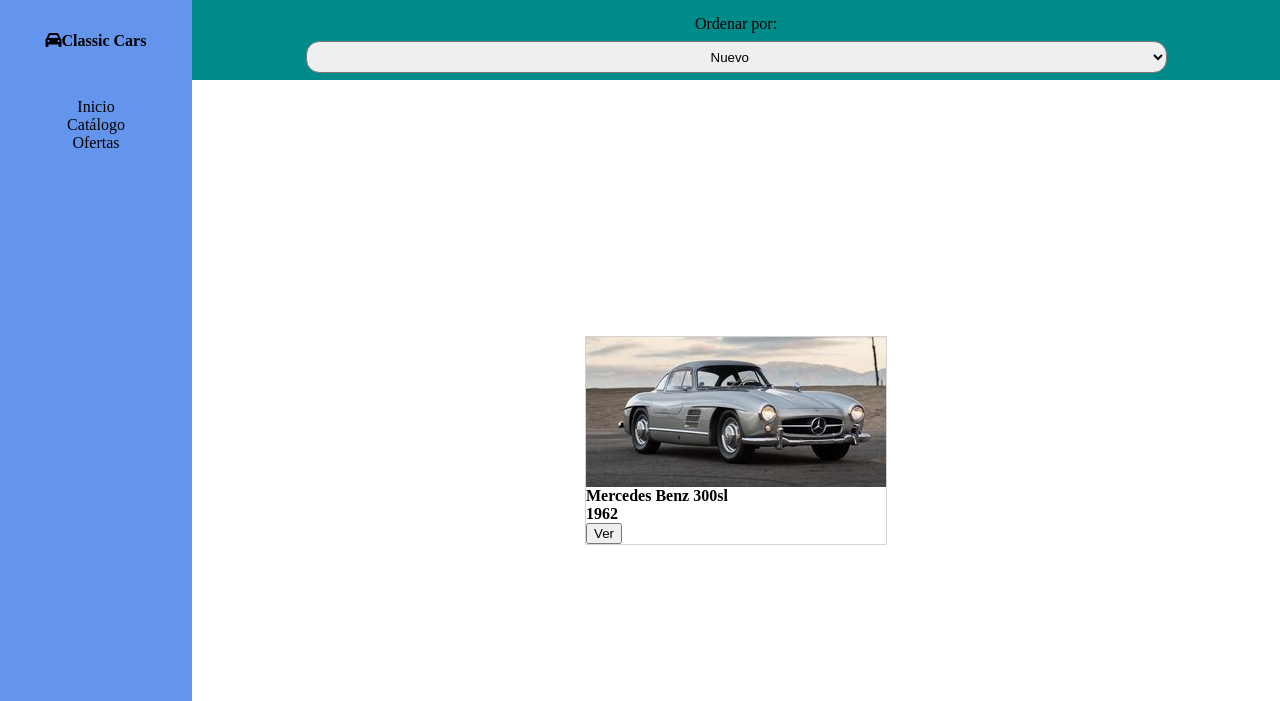
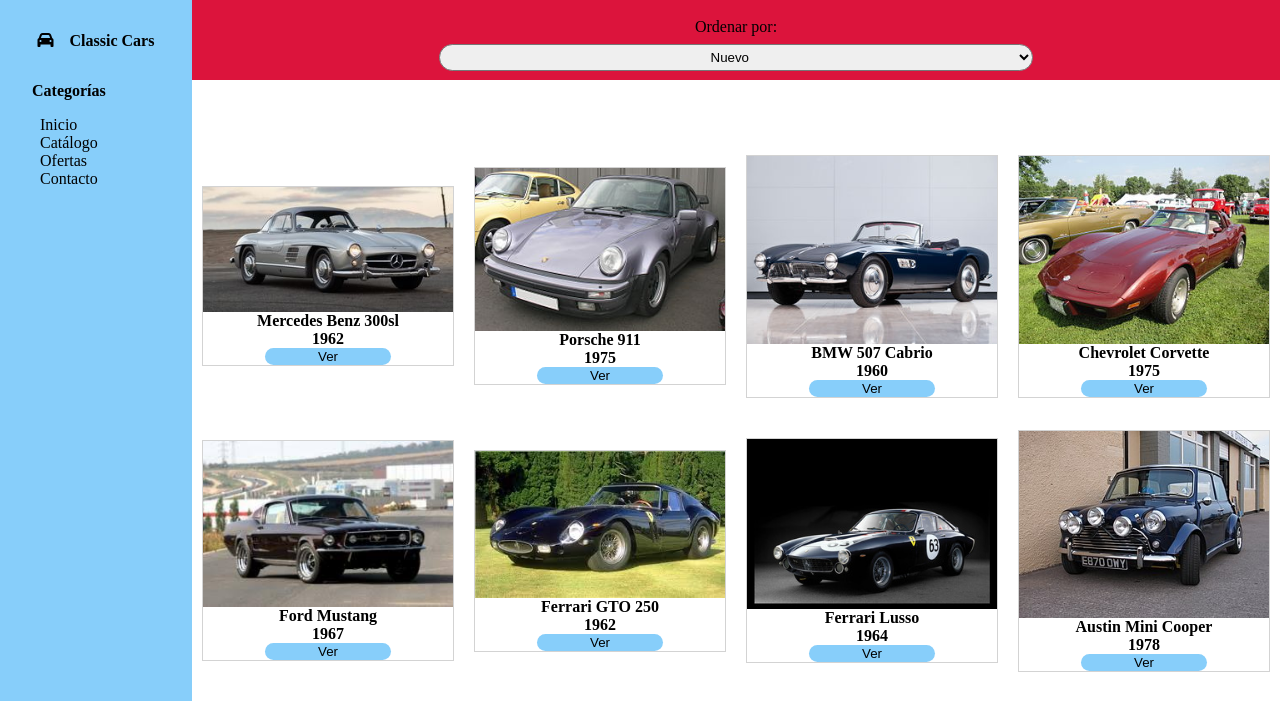
Before and after one commit to Lup018/mq-challenge, a plain HTML site: page index.html in a window 1280 px wide. Shown: the top 701 px of the page. Drawn offline with Linux system fonts and the light colour scheme; files that its build step writes are made by us from their sources.

Commit message:
fixed html and css

```diff
--- a/assets/ccs/style.css
+++ b/assets/ccs/style.css
@@ -1,132 +1,118 @@
 body {
-  margin: 0;
+  margin: 0%;
 }
 
 .grid-container {
   display: grid;
-  grid-template-rows: 1fr 1.5fr 10fr 1fr;
+  grid-template-rows: 1fr 1fr 10fr 1fr;
   grid-template-areas:
-  "navmobil"
-  "filters"
+  "navbar"
+  "filter"
   "main"
   "footer";
+  height: 100vh;
+  /*width: 100vw;*/
 }
 
-/*Navbar*/
-
-.mob-nav {
-  grid-area: navmobil;
-  background-color:cornflowerblue;
+.navbar {
+  grid-area: navbar;
+  background-color: lightskyblue;
   display: flex;
   flex-direction: row;
-  justify-content: space-between;
+  justify-content: space-around;
   align-items: center;
   padding-left: 1em;
   padding-right: 1em
 }
 
-  /*Filters*/
-
-.filters {
-  grid-area: filters;
-  background-color: darkcyan;
+.filter {
+  grid-area: filter;
+  background-color: crimson;
   display: flex;
   flex-direction: column;
   justify-content: center;
   align-items: center;
 }
 
-.filters span {
- padding: 0.5em;
+.select {
+  border-radius: 1em;
+  padding-left: 6em;
+  padding-right: 6em
 }
 
-select {
-  padding-top: 0.5em;
-  padding-bottom: 0.5em;
-  padding-left: 10em;
-  padding-right: 10em;
-  border-radius: 1em;
+.main {
+  grid-area: main;
+  display: flex;
+  flex-direction: column;
+  justify-content: center;
+  align-content: center;
 }
 
-/*Main*/
+.auto-card{
+  display: flex;
+  flex-direction: column;
+  justify-content: center;
+  align-items: center;
+  border: solid lightgray 1px;
+}
 
-.main-container {
-  grid-area: main;
+img {
+  width: 250px;
+}
+
+.auto-card button {
+  background-color: lightskyblue;
+  border-radius: 1em;
+  padding-left: 4em;
+  padding-right: 4em;
+  border: none;
+}
+
+/*.next-page {
   display: flex;
   flex-direction: row;
   justify-content: center;
   align-items: center;
-}
-
-.mob-card {
-  display: flex;
-  flex-direction: column;
-  justify-content: flex-start;
-  align-items: flex-start;
-  border: solid lightgray 1px;
-}
-
-/*Footer*/
+}*/
 
 .footer {
   grid-area: footer;
-  background-color: cadetblue;
+  background-color: lightskyblue;
   display: flex;
-  flex-direction: row;
-  justify-content: center;
+  flex-direction: column;
   align-items: center;
-  padding: 1em;
+  justify-content: center
 }
 
-.footer i {
+
+@media (min-width: 576px) {
+
+  .grid-container {
+      display: grid;
+      grid-template-columns: 15% 1fr;
+      grid-template-rows: 10% 80% 10%;
+      grid-template-areas:
+      "menu filter"
+      "menu main"
+      "footer main";
+  }
+
+  .filter {
+      grid-area: filter;
+      background-color: crimson;
+  }
+
+  .filter span {
       margin: 0.5em;
   }
 
-/*DESKTOP VERSION*/
-
-@media (min-width: 576px) {
-  .grid-container {
-    display: grid;
-    grid-template-areas:
-    "d-menu filters"
-    "d-menu main"
-    "footer main";
-    grid-template-columns: 15% 10fr;
-    grid-template-rows: 10% 80% 10%;
-    column-gap: 0;
-    height: 100vh;
-    width: 100vw;
-  }
-
-  .filters {
-    grid-area: filters;
+  .menu {
+      grid-area: menu;
+      background-color: lightskyblue;
       display: flex;
       flex-direction: column;
-
-  }
-
-  .filters span {
-    padding: 0.5em;
-   }
-
-   select {
-    padding-top: 0.5em;
-    padding-bottom: 0.5em;
-    padding-left: 30em;
-    padding-right: 30em;
-    border-radius: 1em
-   }
-
-
-  .main-container {
-    grid-area: main;
-  }
-
-  .desk-menu {
-    grid-area: d-menu;
-    background-color:cornflowerblue;
-    margin: 0;
-    padding: 0;
+      justify-content: center;
+      justify-content: flex-start;
   }
 
   .car-log {
@@ -137,31 +123,68 @@ select {
       padding: 1em;
   }
 
-  .categories {
-    padding: 1em;
+  .car-log strong {
+      padding-left: 1em;
     }
 
-  .categories li {
+  .categories strong {
+     margin: 2em;
+  }
+/*
+  .categories ul {
+      display: flex;
+      flex-direction: column;
+      justify-content: center;
+      align-items: flex-start;
+  }*/
+
+  .menu li {
       list-style: none;
+  }
+
+  .select {
+      border-radius: 1em;
+      padding-left: 20em;
+      padding-right: 20em;
+      padding-top: 0.3em;
+      padding-bottom: 0.3em;
+  }
+
+  .main {
+      grid-area: main;
       display: flex;
       flex-direction: row;
+      flex-wrap: wrap;
+      justify-content: space-around;
+      align-items: center;
+      row-gap: 2em;
+  }
+
+  .next-page {
+      /*display: flex;
+      flex-direction: row;
       justify-content: center;
+      align-items: center;*/
   }
+
 
   .footer {
       grid-area: footer;
+      background-color: lightskyblue;
   }
 
-  .mob-nav {
+  .navbar {
       display: none;
   }
 }
 
-/*MOBILE VERSION*/
-
 @media (max-width: 575px) {
 
-  .desk-menu {
+  .menu {
+      display: none;
+  }
+
+  .hid-car {
       display: none;
   }
 }
--- a/index.html
+++ b/index.html
@@ -5,30 +5,35 @@
     <meta http-equiv="X-UA-Compatible" content="IE=edge">
     <meta name="viewport" content="width=device-width, initial-scale=1.0">
     <title>Document</title>
-    <link rel="stylesheet" href="./assets/ccs/style.css">
+    <link rel="stylesheet" href="./assets/css/style.css">
     <script src="https://kit.fontawesome.com/0e5993ce45.js" crossorigin="anonymous"></script>
 </head>
 <body>
   <div class="grid-container">
-    <nav class="mob-nav">
+    <!--Mobile Navbar-->
+    <nav class="navbar">
       <i class="fa-solid fa-car"></i>
       <p>Classic Car</p>
       <i class="fa-solid fa-bars"></i>
     </nav>
-    <menu class="desk-menu">
+    <!--Menu Desktop-->
+    <nav class="menu">
       <div class="car-log">
         <i class="fa-solid fa-car"></i>
         <strong>Classic Cars</strong>
       </div>
-      <div>
-        <ul class="categories">
+      <div class="categories">
+        <strong>Categorías</strong>
+        <ul>
           <li>Inicio</li>
           <li>Catálogo</li>
           <li>Ofertas</li>
+          <li>Contacto</li>
         </ul>
       </div>
-    </menu>
-    <div class="filters">
+    </nav>
+    <!--Selection Item-->
+    <div class="filter">
       <span>Ordenar por:</span>
       <select class="select" name="select" id="#">
         <option value="Nuevo">Nuevo</option>
@@ -36,17 +41,71 @@
         <option value="Precio">Precio</option>
       </select>
     </div>
-    <main class="main-container">
-      <div class="mob-card">
+    <!--Main Item-->
+    <main class="main">
+      <div class="auto-card">
         <img src="./assets/img/300sl-1955.jpg" alt="">
         <strong>Mercedes Benz 300sl</strong>
         <strong>1962</strong>
         <button>Ver</button>
       </div>
+      <div class="auto-card hid-car">
+        <img src="./assets/img/911.jpg" alt="">
+        <strong>Porsche 911</strong>
+        <strong>1975</strong>
+        <button>Ver</button>
+      </div>
+      <div class="auto-card hid-car">
+        <img src="./assets/img/bmw-507.jpg" alt="">
+        <strong>BMW 507 Cabrio</strong>
+        <strong>1960</strong>
+        <button>Ver</button>
+      </div>
+      <div class="auto-card hid-car">
+        <img src="./assets/img/corvette-68.jpg" alt="">
+        <strong>Chevrolet Corvette</strong>
+        <strong>1975</strong>
+        <button>Ver</button>
+      </div>
+      <div class="auto-card hid-car">
+        <img src="./assets/img/fastback-1967.jpg" alt="">
+        <strong>Ford Mustang</strong>
+        <strong>1967</strong>
+        <button>Ver</button>
+      </div>
+      <div class="auto-card hid-car">
+        <img src="./assets/img/ferrari-gto.jpg" alt="">
+        <strong>Ferrari GTO 250</strong>
+        <strong>1962</strong>
+        <button>Ver</button>
+      </div>
+      <div class="auto-card hid-car">
+        <img src="./assets/img/lusso-1964.jpg" alt="">
+        <strong>Ferrari Lusso</strong>
+        <strong>1964</strong>
+        <button>Ver</button>
+      </div>
+      <div class="auto-card hid-car">
+        <img src="./assets/img/mini.jpg" alt="">
+        <strong>Austin Mini Cooper</strong>
+        <strong>1978</strong>
+        <button>Ver</button>
+      </div>
+      <div class="next-page">
+        <a href="#"><button> < </button></a>
+        <a href="#"><button> 1 </button></a>
+        <a href="#"><button> 2 </button></a>
+        <a href="#"><button> 3 </button></a>
+        <a href="#"><button> > </button></a>
+      </div>
     </main>
+    <!--Footer Item-->
     <footer class="footer">
+      <div>
         <i class="fa-brands fa-instagram"></i>
         <i class="fa-brands fa-facebook"></i>
+      </div>
+      <p>Todos los derechos reservados</p>
     </footer>
 </div>
 </body>
```
Also changed, not shown: 1 other file. Lines whose indentation alone changed are shown as unchanged.
